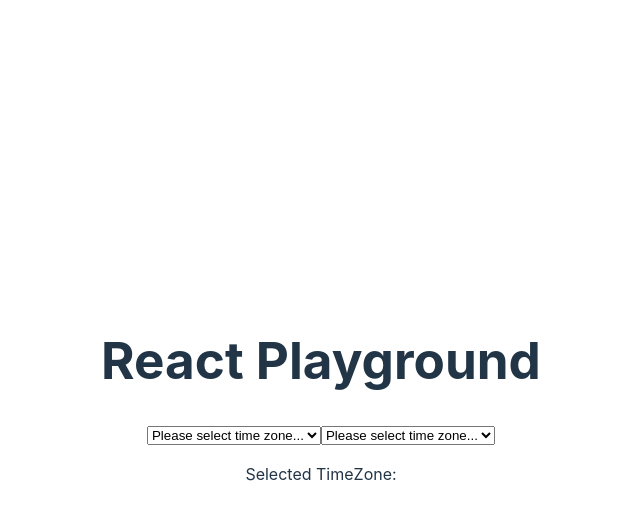
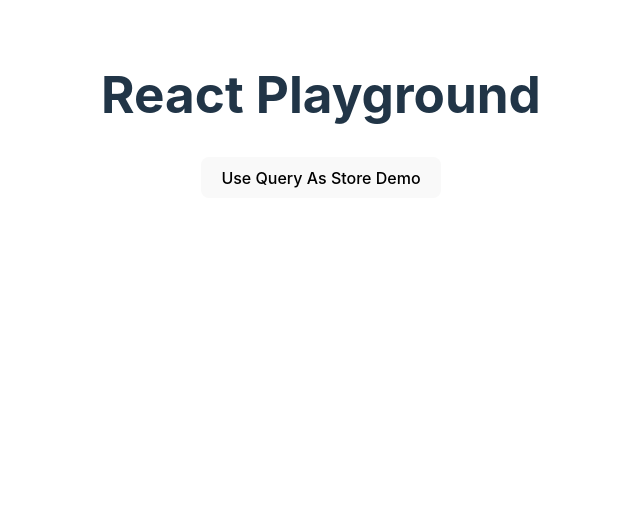
Before and after one commit to jasonewall/playgrounds, a React (Vite) app in the folder react-ts/: page / in a window 1280 px wide. Shown: the top 520 px of the page, without its empty margins (319-959 px from the left). Built offline with nearby package versions, Linux system fonts and the light colour scheme.

Commit message:
create menu to start adding new demos

```diff
--- a/react-ts/src/App.tsx
+++ b/react-ts/src/App.tsx
@@ -1,24 +1,31 @@
+import { useState } from 'react';
 import { QueryClient, QueryClientProvider } from 'react-query'
 import './App.css'
-import TimeZoneSelect from './components/TimeZoneSelect'
-import { useState } from 'react';
+import Menu, { MenuItem } from './components/Menu';
+import UseQueryAsStore from './demos/UseQueryAsStore';
 
 function App() {
-
   const queryClient = new QueryClient();
 
-  const [timeZone, setTimeZone] = useState('');
+  const views: MenuItem<() => JSX.Element>[] = [
+    {
+      description: 'Use Query As Store Demo',
+      value: UseQueryAsStore,
+    }
+  ]
+
+  const [view, setView] = useState(-1);
+
+  const CurrentView = views[view]?.value;
 
   return (
     <>
       <QueryClientProvider client={queryClient}>
         <h1>React Playground</h1>
 
-        <TimeZoneSelect onChange={setTimeZone} value={timeZone}/>
-        <TimeZoneSelect onChange={setTimeZone} value={timeZone}/>
+        <Menu onClick={setView} items={views} />
 
-        <p>Selected TimeZone:</p>
-        <p>{timeZone}</p>
+        {CurrentView && (<CurrentView />)}
       </QueryClientProvider>
     </>
   )
--- /dev/null
+++ b/react-ts/src/components/Menu.tsx
@@ -0,0 +1,20 @@
+import React from "react";
+
+export interface MenuItem<T> {
+    description: string;
+
+    value: T;
+}
+
+function Menu<T>({ onClick, items }: {
+    onClick: React.Dispatch<React.SetStateAction<number>>,
+    items: MenuItem<T>[],
+}) {
+    return <div id="menu">
+        {items.map((item, index) => {
+            return <button key={index} onClick={() => onClick(index)}>{item.description}</button>
+        })}
+    </div>;
+}
+
+export default Menu;
--- a/react-ts/src/components/TimeZoneSelect.tsx
+++ b/react-ts/src/components/TimeZoneSelect.tsx
@@ -25,7 +25,8 @@
                         {timeZone.name}
                 </option>
             ))}
-        </>)}
+            </>
+        )}
         </select>
     )
 }
--- /dev/null
+++ b/react-ts/src/demos/UseQueryAsStore.tsx
@@ -0,0 +1,18 @@
+import { useState } from 'react';
+import TimeZoneSelect from '../components/TimeZoneSelect'
+
+function UseQueryAsStore() {
+    const [timeZone, setTimeZone] = useState('');
+
+    return (
+    <>
+        <TimeZoneSelect onChange={setTimeZone} value={timeZone}/>
+        <TimeZoneSelect onChange={setTimeZone} value={timeZone}/>
+
+        <p>Selected TimeZone:</p>
+        <p>{timeZone}</p>
+    </>
+    )
+}
+
+export default UseQueryAsStore;
--- a/react-ts/src/index.css
+++ b/react-ts/src/index.css
@@ -26,7 +26,6 @@
 body {
   margin: 0;
   display: flex;
-  place-items: center;
   min-width: 320px;
   min-height: 100vh;
 }
```
